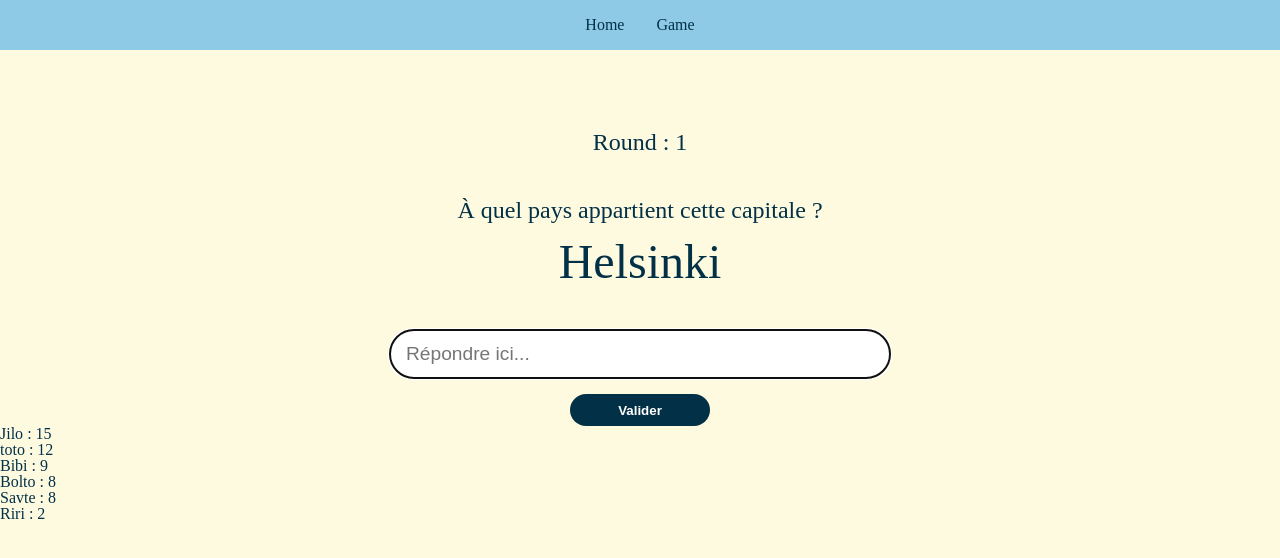
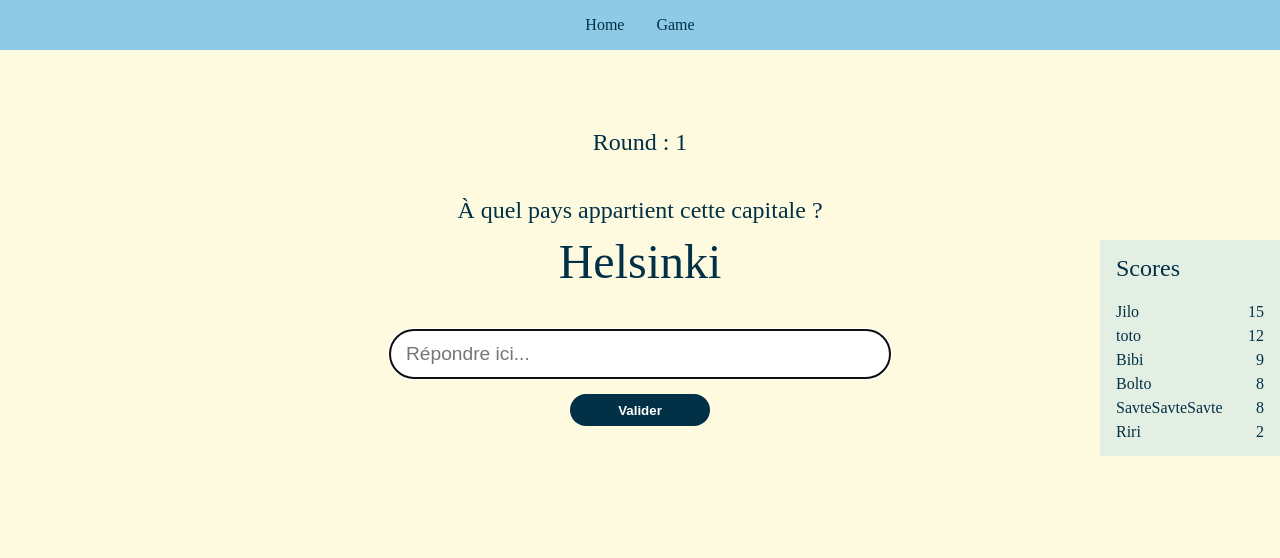
Before and after one commit to rqphy/geo_quizz, a React (Vite) app: page /game in a window 1280 px wide. Shown: the top 558 px of the page. Built offline with nearby package versions, Linux system fonts and the light colour scheme.

Commit message:
:lipstick: add basic styling on the scoreboard

```diff
--- a/src/components/ScoreBoard/ScoreBoard.tsx
+++ b/src/components/ScoreBoard/ScoreBoard.tsx
@@ -1,18 +1,20 @@
 import { IPlayer } from "../../types/interfaces"
+import "./scoreboard.scss"
 
 interface IScoreBoardProps {
 	playerList: IPlayer[]
 }
 
 export default function ScoreBoard({ playerList }: IScoreBoardProps) {
-    // sort playerlist by player score from high to low
+	// sort playerlist by player score from high to low
 	playerList.sort((a, b) => b.score - a.score)
 
 	return (
 		<ul className="scoreboard">
+			<h2>Scores</h2>
 			{playerList.map((player: IPlayer) => (
 				<li>
-					{player.name} : {player.score}
+					<p>{player.name}</p> <p>{player.score}</p>
 				</li>
 			))}
 		</ul>
--- /dev/null
+++ b/src/components/ScoreBoard/scoreboard.scss
@@ -0,0 +1,21 @@
+.scoreboard {
+	position: absolute;
+	top: 30%;
+	right: 0;
+	display: flex;
+	flex-direction: column;
+	gap: 0.5rem;
+	width: 180px;
+	padding: 1rem;
+	background-color: var(--color-tertiary-40);
+
+	h2 {
+		font-size: 1.5rem;
+		margin-bottom: 1rem;
+	}
+
+	li {
+		display: flex;
+		justify-content: space-between;
+	}
+}
--- a/src/routes/game/Game.tsx
+++ b/src/routes/game/Game.tsx
@@ -1,6 +1,7 @@
 import Quizz from "../../components/Quizz/Quizz"
 import ScoreBoard from "../../components/ScoreBoard/ScoreBoard"
 import EuropeFR from "../../data/FR/europe.json"
+import "./game.scss"
 
 const fakePlayerList = [
 	{ name: "toto", score: 12 },
@@ -8,14 +9,14 @@ const fakePlayerList = [
 	{ name: "Jilo", score: 15 },
 	{ name: "Riri", score: 2 },
 	{ name: "Bolto", score: 8 },
-	{ name: "Savte", score: 8 },
+	{ name: "SavteSavteSavte", score: 8 },
 ]
 
 export default function Game() {
 	return (
-		<>
+		<section className="game">
 			<Quizz countriesList={EuropeFR} />
 			<ScoreBoard playerList={fakePlayerList} />
-		</>
+		</section>
 	)
 }
--- a/src/styles/vars.scss
+++ b/src/styles/vars.scss
@@ -4,5 +4,6 @@
 	--color-primary: #023047;
 	--color-secondary: #fefae0;
 	--color-tertiary: #8ecae6;
+	--color-tertiary-40: #8ecae640;
 	--color-denied: #d6282840;
 }
```
Also changed, not shown: src/routes/game/game.scss (added).
